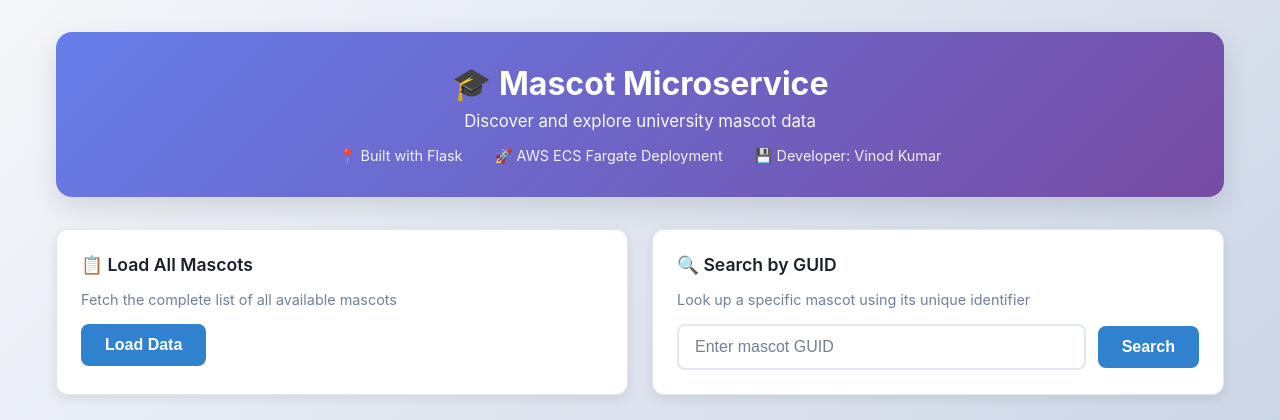
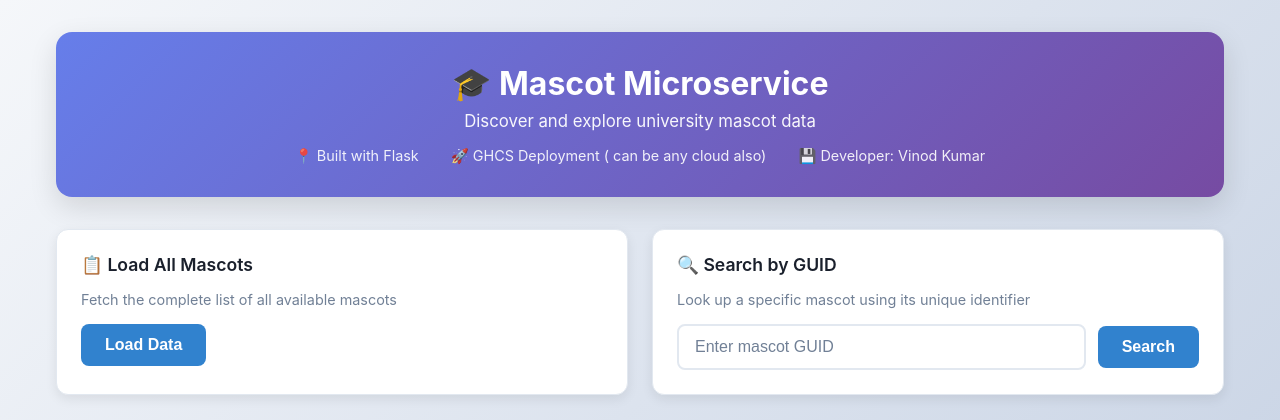
Before and after one commit to Vinod4325/FlaskMicroServerWEB, a Flask app: page /ui in a window 1280 px wide. Shown: the top 420 px of the page. Run offline with Flask 3, Linux system fonts and the light colour scheme.

Commit message:
updated UI

```diff
--- a/templates/index.html
+++ b/templates/index.html
@@ -288,7 +288,7 @@
       <p>Discover and explore university mascot data</p>
       <div class="meta">
         <span>📍 Built with Flask</span>
-        <span>🚀 AWS ECS Fargate Deployment</span>
+        <span>🚀 GHCS Deployment ( can be any cloud also) </span>
         <span>💾 Developer: Vinod Kumar</span>
       </div>
     </div>
```
